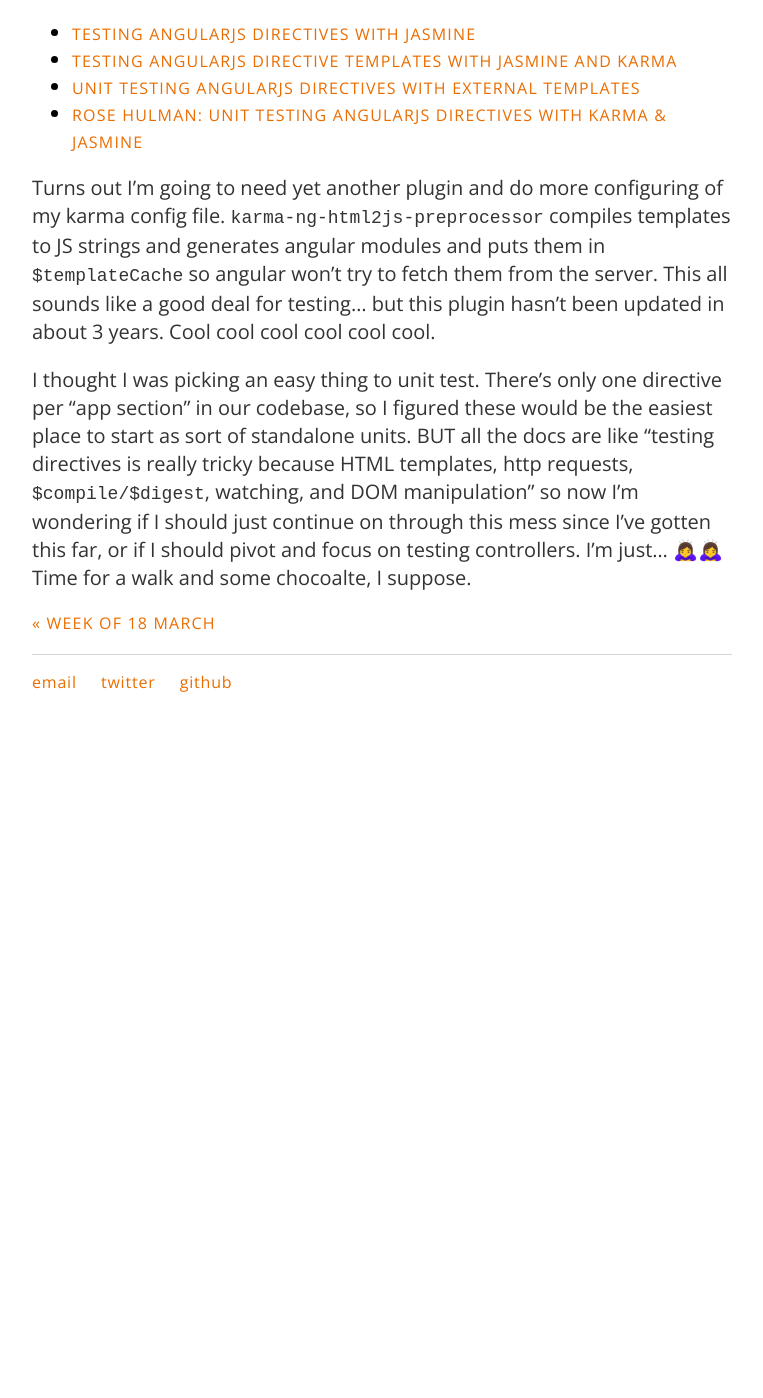
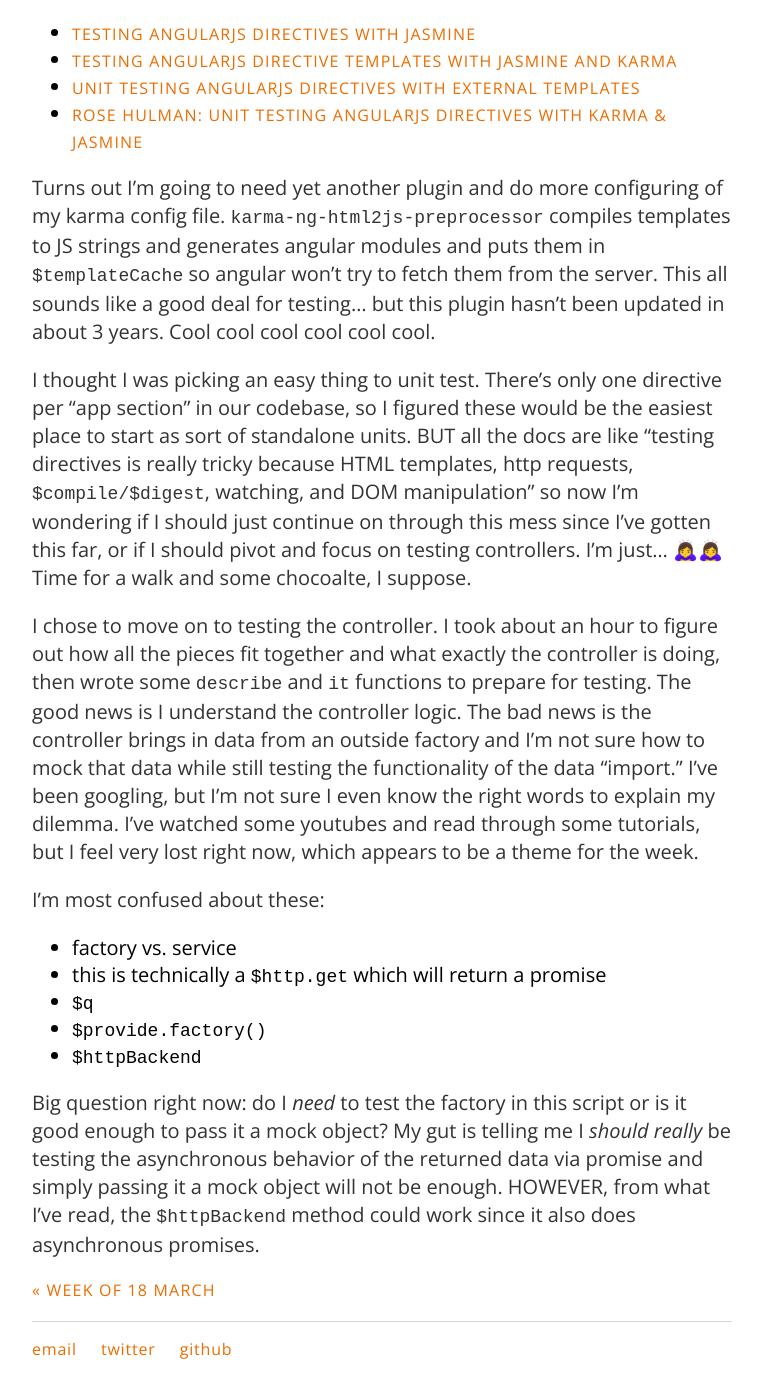
Before and after one commit to carylwyatt/carylwyatt.github.io, a Jekyll site: the page built from _posts/2019-03-25-week-of-25-mar.md, in a window 1280 px wide and 1400 px high, scrolled down 6248 px. Shown: the whole window, without its empty margins (258-1021 px from the left). Built offline with Jekyll 4.4.1, drawn with Linux system fonts in a browser that asks for light colours; emoji names are drawn with the system emoji font; before the commit the page ends 6981 px from its top, so only the background shows below that.

Commit message:
just so confused, yo

```diff
--- a/_posts/2019-03-25-week-of-25-mar.md
+++ b/_posts/2019-03-25-week-of-25-mar.md
@@ -148,3 +148,15 @@ I found some tutorials on testing directives that use templateUrl:
 Turns out I'm going to need yet another plugin and do more configuring of my karma config file. `karma-ng-html2js-preprocessor` compiles templates to JS strings and generates angular modules and puts them in `$templateCache` so angular won't try to fetch them from the server. This all sounds like a good deal for testing... but this plugin hasn't been updated in about 3 years. Cool cool cool cool cool cool.
 
 I thought I was picking an easy thing to unit test. There's only one directive per "app section" in our codebase, so I figured these would be the easiest place to start as sort of standalone units. BUT all the docs are like "testing directives is really tricky because HTML templates, http requests, `$compile/$digest`, watching, and DOM manipulation" so now I'm wondering if I should just continue on through this mess since I've gotten this far, or if I should pivot and focus on testing controllers. I'm just... :bowing_woman::bowing_woman: Time for a walk and some chocoalte, I suppose.
+
+I chose to move on to testing the controller. I took about an hour to figure out how all the pieces fit together and what exactly the controller is doing, then wrote some `describe` and `it` functions to prepare for testing. The good news is I understand the controller logic. The bad news is the controller brings in data from an outside factory and I'm not sure how to mock that data while still testing the functionality of the data "import." I've been googling, but I'm not sure I even know the right words to explain my dilemma. I've watched some youtubes and read through some tutorials, but I feel very lost right now, which appears to be a theme for the week.
+
+I'm most confused about these:
+
+* factory vs. service
+* this is technically a `$http.get` which will return a promise
+* `$q`
+* `$provide.factory()`
+* `$httpBackend`
+
+Big question right now: do I *need* to test the factory in this script or is it good enough to pass it a mock object? My gut is telling me I *should really* be testing the asynchronous behavior of the returned data via promise and simply passing it a mock object will not be enough. HOWEVER, from what I've read, the `$httpBackend` method could work since it also does asynchronous promises.
```
